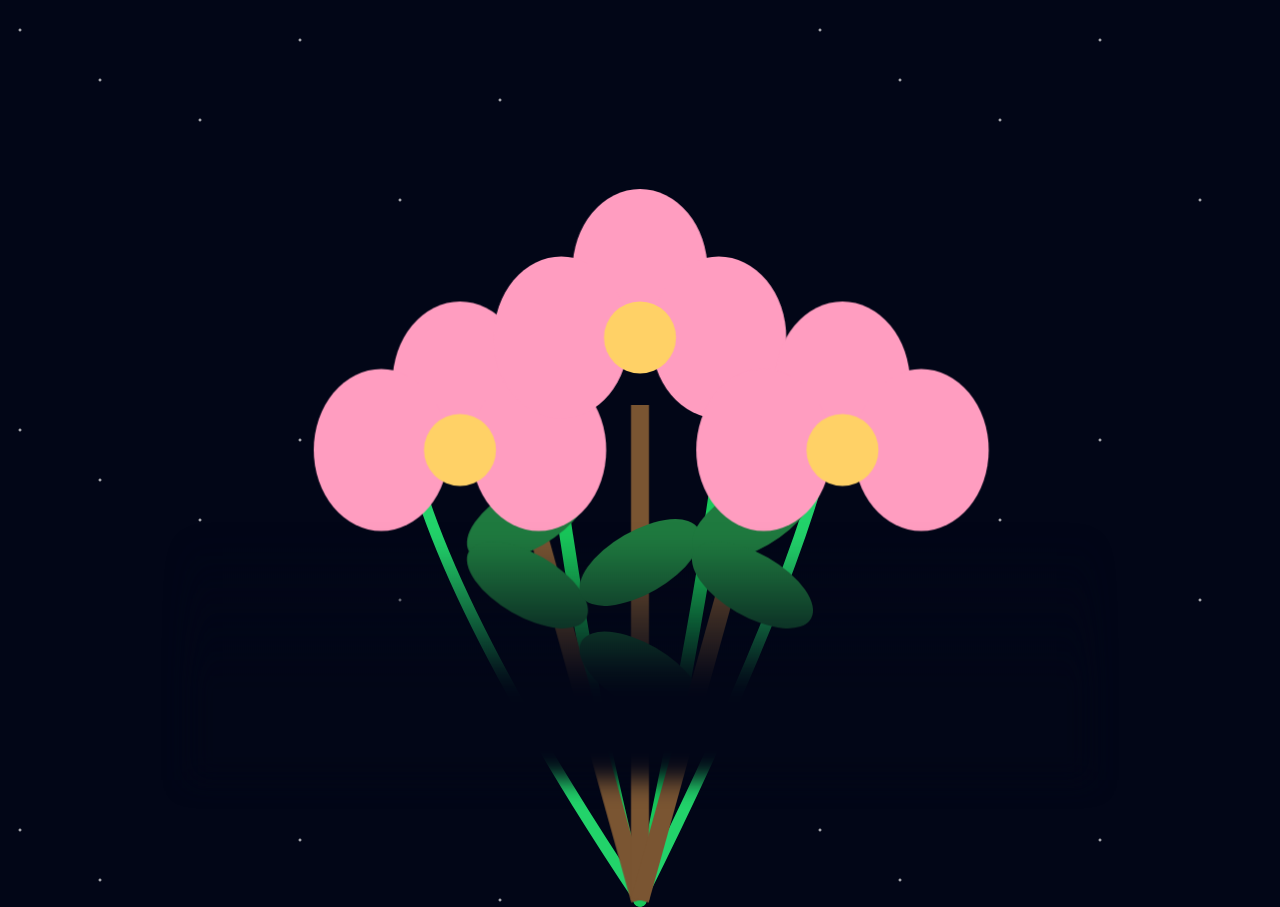
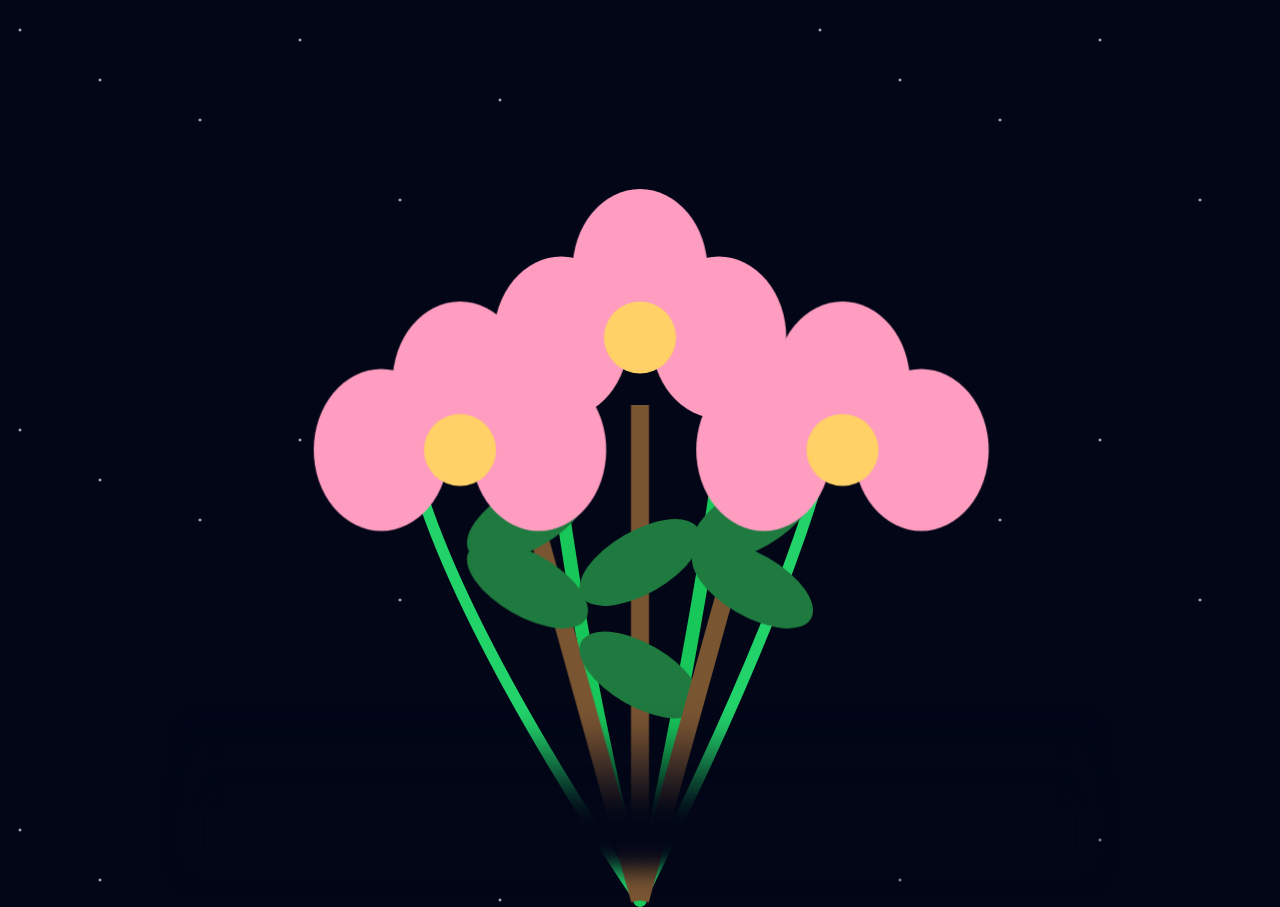
Before and after one commit to Vietconggl999/Happy-Women-s-Day-8-3, a plain HTML site: page index.html in a window 1280 px wide. Shown: the top 907 px of the page. Drawn offline with Linux system fonts and the light colour scheme.

Commit message:
Update index.html

```diff
--- a/index.html
+++ b/index.html
@@ -86,9 +86,9 @@ stroke-dashoffset:0;
 
 .ground{
 position:absolute;
-bottom:-120px;   /* đẩy vùng mờ xuống dưới */
+bottom:-180px;   /* đẩy vùng mờ xuống dưới */
 width:100%;
-height:160px;
+height:100px;
 background:linear-gradient(to top,#020617 40%,transparent);
 filter:blur(8px);
 z-index:10;
```
